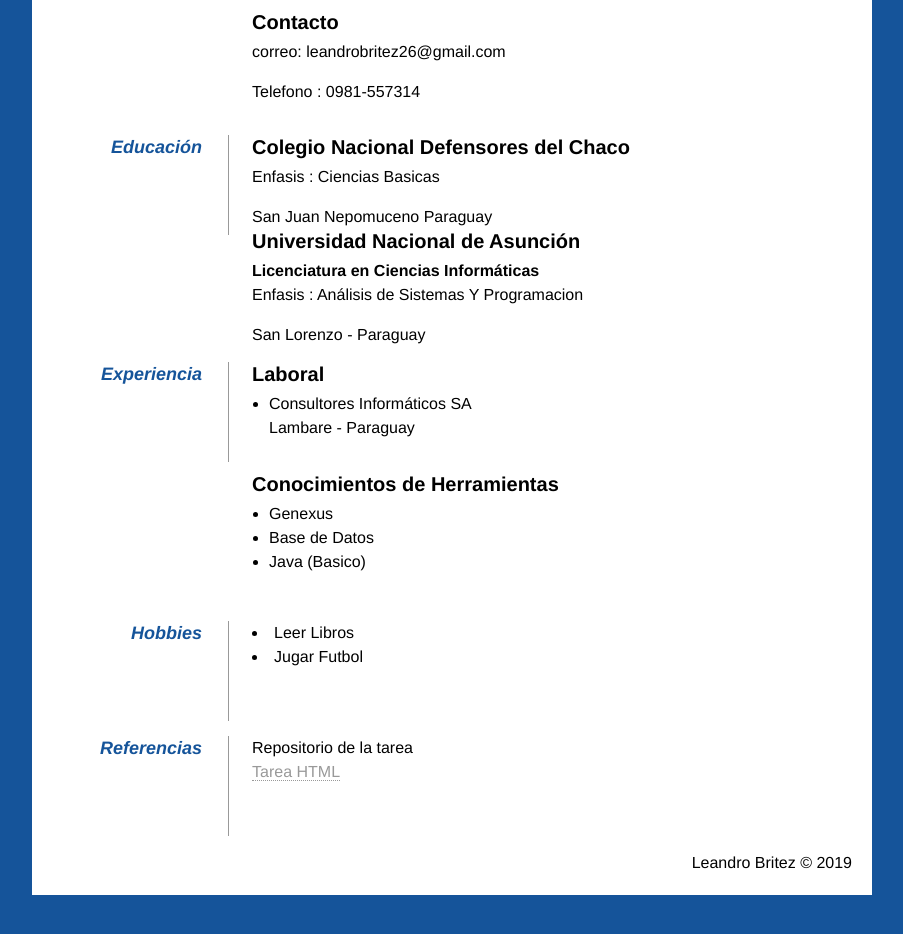
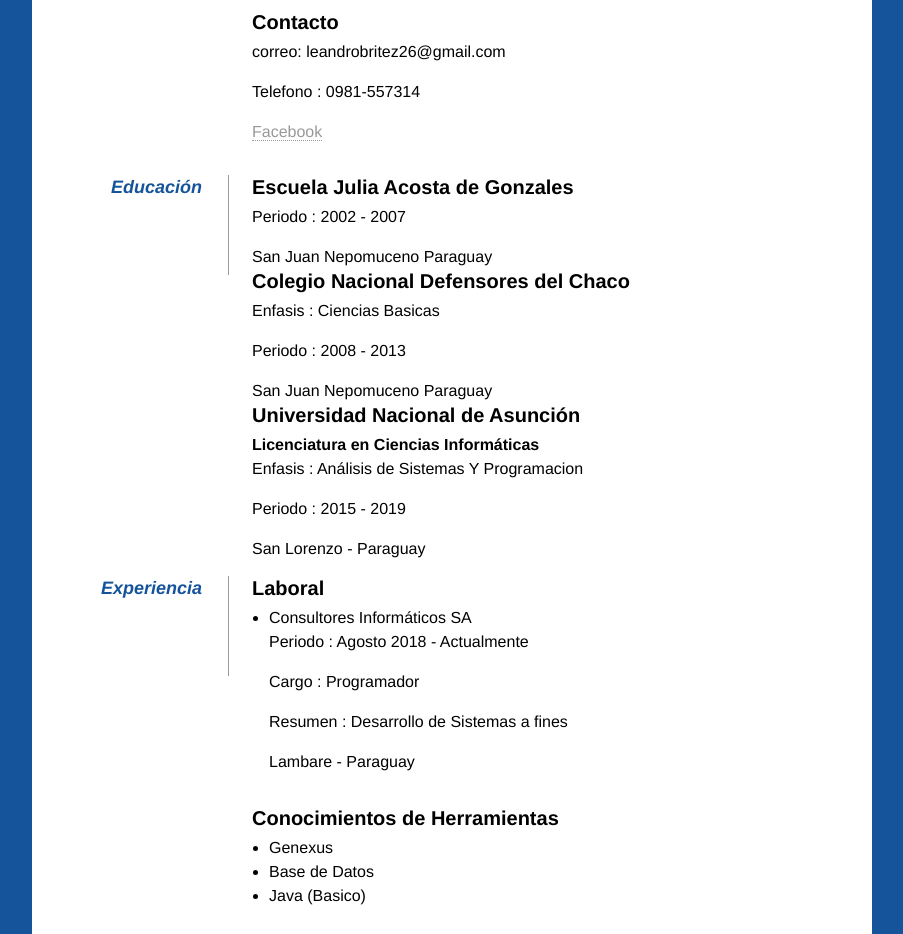
Before and after one commit to leandrobritez/leandrobritez.github.io, a plain HTML site: page index.html in a window 1280 px wide. Shown: the part 440-1374 px from the top of the page, without its empty margins (188-1091 px from the left). Drawn offline with Linux system fonts and the light colour scheme.

Commit message:
Actualizando

```diff
--- a/index.html
+++ b/index.html
@@ -51,16 +51,28 @@
                   <p>
                     Telefono : 0981-557314
                     </p>
+                    <p>
+                        <a href="https://www.facebook.com/leandro.britez.142">Facebook</a>
+                    </p>
                 </dd>
 
             <dd class="clear"></dd>
 
             <dt class= "colortitle">Educación</dt>
             <dd>
+                <h2>Escuela Julia Acosta de Gonzales </h2>
+                <p>
+                  Periodo : 2002 - 2007
+                </p>
+                <span>San Juan Nepomuceno Paraguay</span>
+              </dd>
+            <dd>
                 <h2>Colegio Nacional Defensores del Chaco </h2>
                 <p>
                   Enfasis : Ciencias Basicas
-
+                </p>
+                <p>
+                    Periodo : 2008 - 2013
                 </p>
                 <span>San Juan Nepomuceno Paraguay</span>
               </dd>
@@ -69,7 +81,9 @@
                   <p>
                     <strong>Licenciatura en Ciencias Informáticas</strong><br />
                     Enfasis : Análisis de Sistemas Y Programacion
-
+                  </p>
+                  <p>
+                    Periodo : 2015 - 2019
                   </p>
                   <span>San Lorenzo - Paraguay</span>
                 </dd>
@@ -83,6 +97,15 @@
                 <li>
                   Consultores Informáticos SA
                 </li>
+                <p>
+                  Periodo : Agosto 2018 - Actualmente
+                </p>
+                <p>
+                  Cargo : Programador
+                </p>
+                <p>
+                  Resumen : Desarrollo de Sistemas a fines
+                </p>
                 <span>Lambare - Paraguay</span>
               </ul>
 
```
